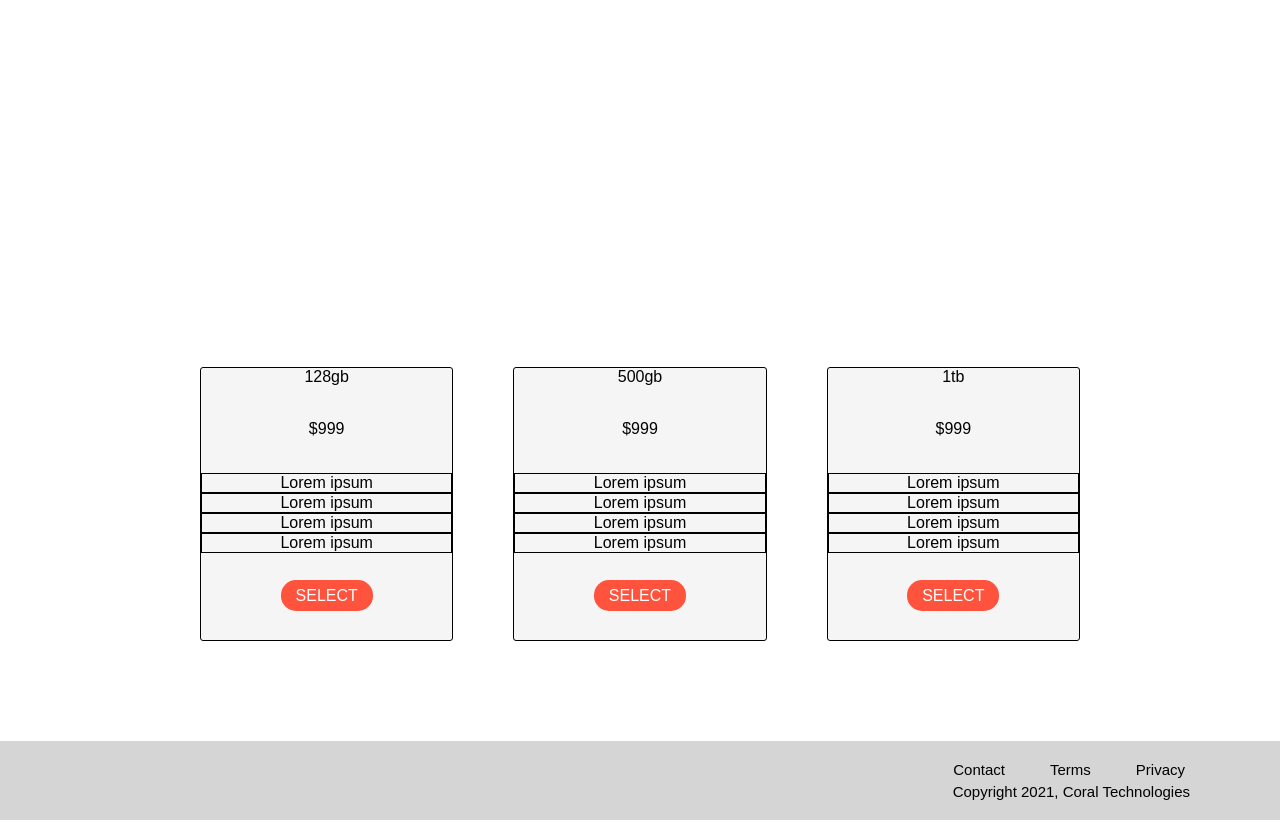
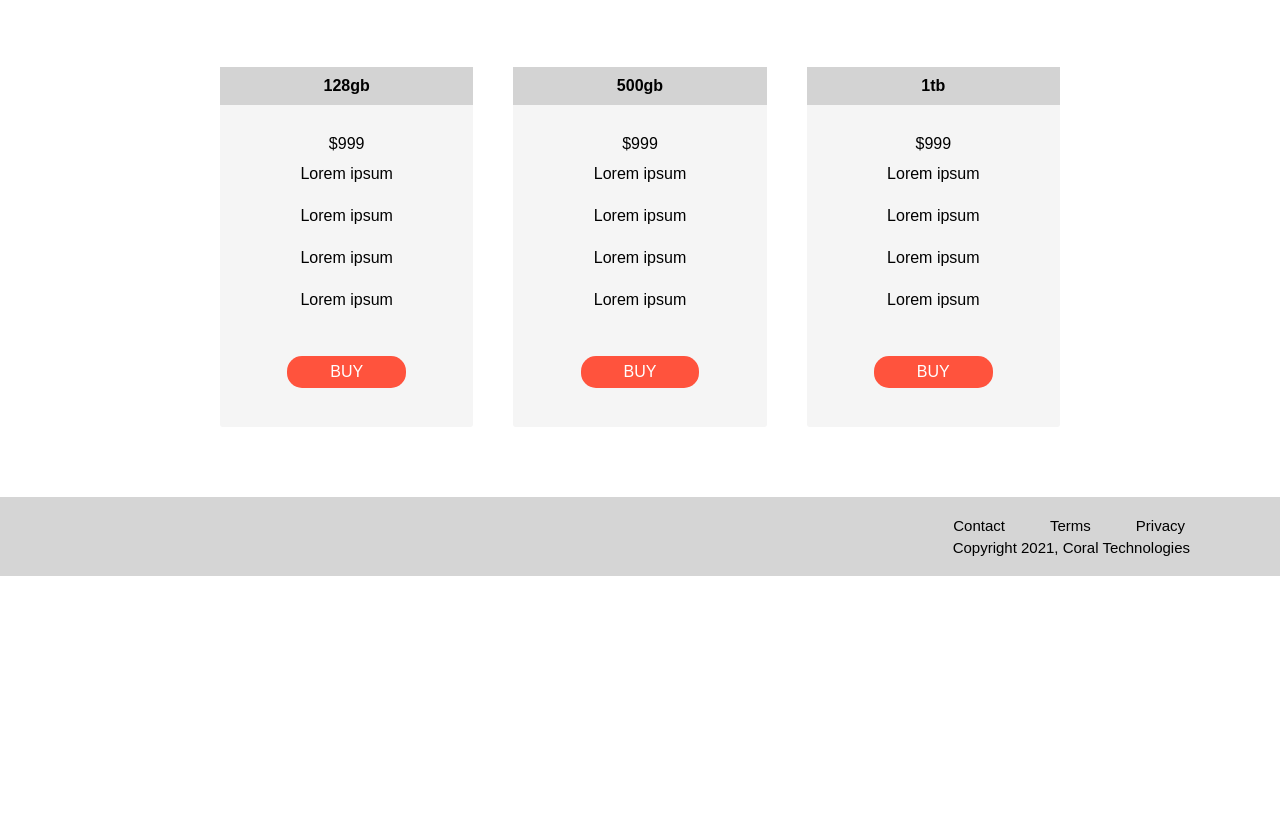
Before and after one commit to nathankim137311/git_test, a plain HTML site: page product_landing_page/index.html in a window 1280 px wide. Shown: the part 1426-2246 px from the top of the page. After the commit the page ends 2002 px from the top, so only its background shows below. Drawn offline with Linux system fonts and the light colour scheme.

Commit message:
modified pricing section to fit website aesthetic

```diff
--- a/product_landing_page/apps/scss/_globals.scss
+++ b/product_landing_page/apps/scss/_globals.scss
@@ -25,6 +25,7 @@ h3 {
   font-family: 'Montserrat', sans-serif;
   padding: 10px;
   margin: 0px;
+  font-size: 20px;
 }
 
 li {
--- a/product_landing_page/apps/scss/main.scss
+++ b/product_landing_page/apps/scss/main.scss
@@ -66,35 +66,42 @@
     max-width: 400px;
     height: auto;
     padding: 0px;
-    margin: 0px;
+    margin-top: 50px;
   }
 }
 
 .pricing {
- display: grid;
- grid-template-columns: 1fr 1fr 1fr;
- column-gap: 60px;
- align-items: flex-end;
- text-align: center;
- height: 545px;
- margin: 100px 200px 100px 200px;
-  .devices {
+  display: flex;
+  flex-direction: row;
+  justify-content: center;
+  margin: 50px 200px 50px 200px;
+  height: 400px;
+}
 
+.devices {
+  display: flex;
+  flex-direction: column;
+  align-items: center;
+  text-align: center;
+  width: calc(100% / 3);
+  margin: 20px;
+  border-radius: 3px;
+  background-color: $eggshell;
+  h4 {
+    background-color: lightgrey;
+    width: 100%;
+    margin: 0px 0px 30px 0px;
+    padding: 10px 0px 10px 0px;
   }
-  div {
-    display: grid;
-    grid-area: auto;
-    overflow: auto;
-    height: 50%;
+  li {
+    line-height: 2;
+    text-align: center;
+    padding: 5px;
     margin: 0px;
-    padding: 0px;
-    border: 1px solid;
-    border-radius: 3px;
-    background-color: $eggshell;
   }
-      li {
-        display: grid;
-        border: 1px solid;
-
-      }
+  a {
+    position: relative;
+    top: 35px;
+    width: 35%;
   }
+}
--- a/product_landing_page/index.html
+++ b/product_landing_page/index.html
@@ -60,9 +60,8 @@
   </div>
   <h3>Pricing</h3>
   <div class="pricing">
-
-    <div class="128gb">
-      <span>128gb</span>
+    <div class="devices">
+      <h4>128gb</h4>
       <span>$999</span>
       <ul>
         <li>Lorem ipsum</li>
@@ -70,11 +69,10 @@
         <li>Lorem ipsum</li>
         <li>Lorem ipsum</li>
       </ul>
-      <span class="btn"><a class="buy-btn" href="#">SELECT</a></span>
+     <a class="buy-btn" href="#">BUY</a>
     </div>
-
-    <div class="500gb">
-      <span>500gb</span>
+    <div class="devices">
+      <h4>500gb</h4>
       <span>$999</span>
       <ul>
         <li>Lorem ipsum</li>
@@ -82,11 +80,11 @@
         <li>Lorem ipsum</li>
         <li>Lorem ipsum</li>
       </ul>
-      <span class=""><a class="buy-btn" href="#">SELECT</a></span>
+      <a class="buy-btn" href="#">BUY</a>
     </div>
 
-    <div class="1tb">
-      <span>1tb</span>
+    <div class="devices">
+      <h4>1tb</h4>
       <span>$999</span>
       <ul>
         <li>Lorem ipsum</li>
@@ -94,7 +92,7 @@
         <li>Lorem ipsum</li>
         <li>Lorem ipsum</li>
       </ul>
-      <span class=""><a class="buy-btn" href="#">SELECT</a></span>
+      <a class="buy-btn" href="#">BUY</a>
     </div>
   </div>
 
```
Also changed, not shown: product_landing_page/dist/main.css, 1 other file.
